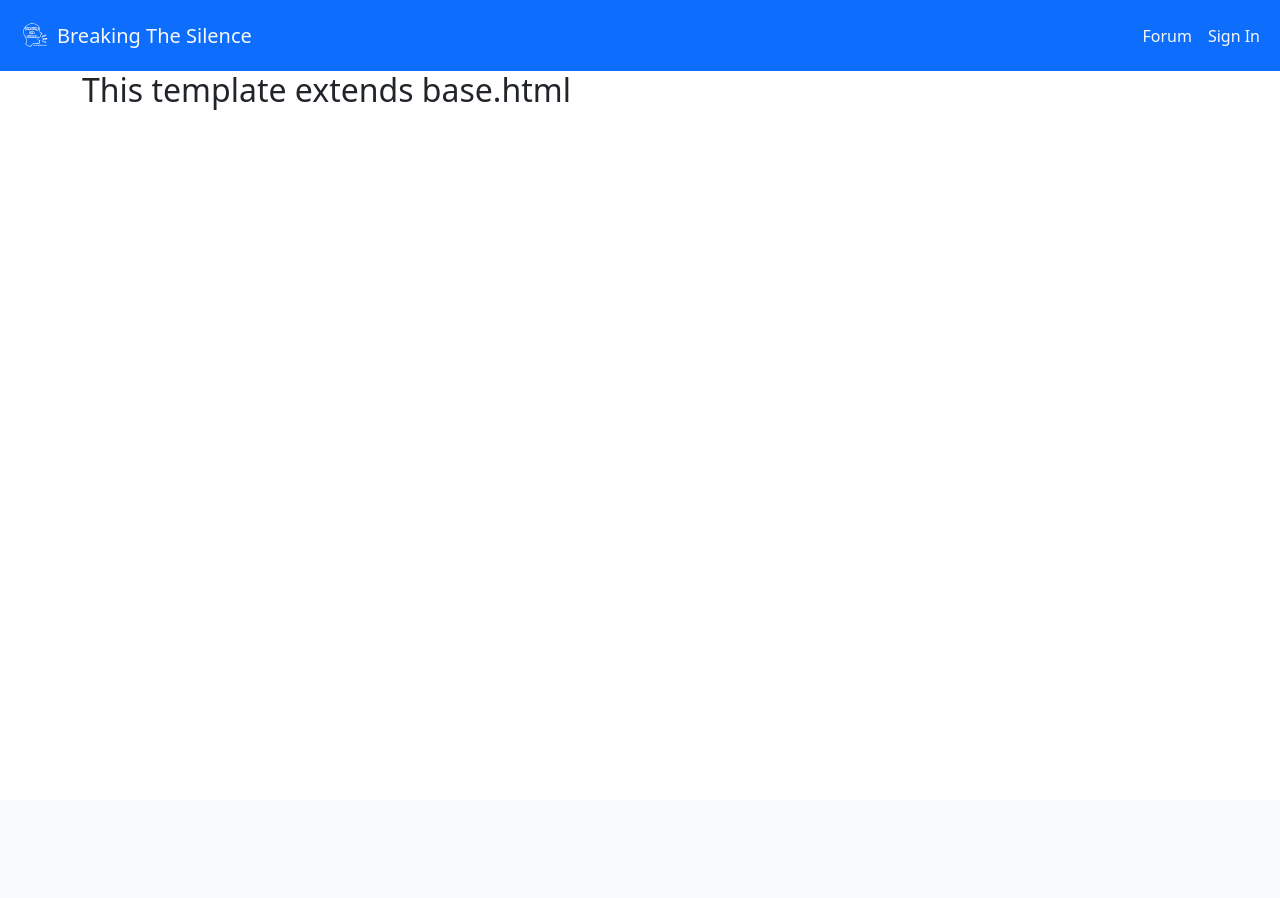
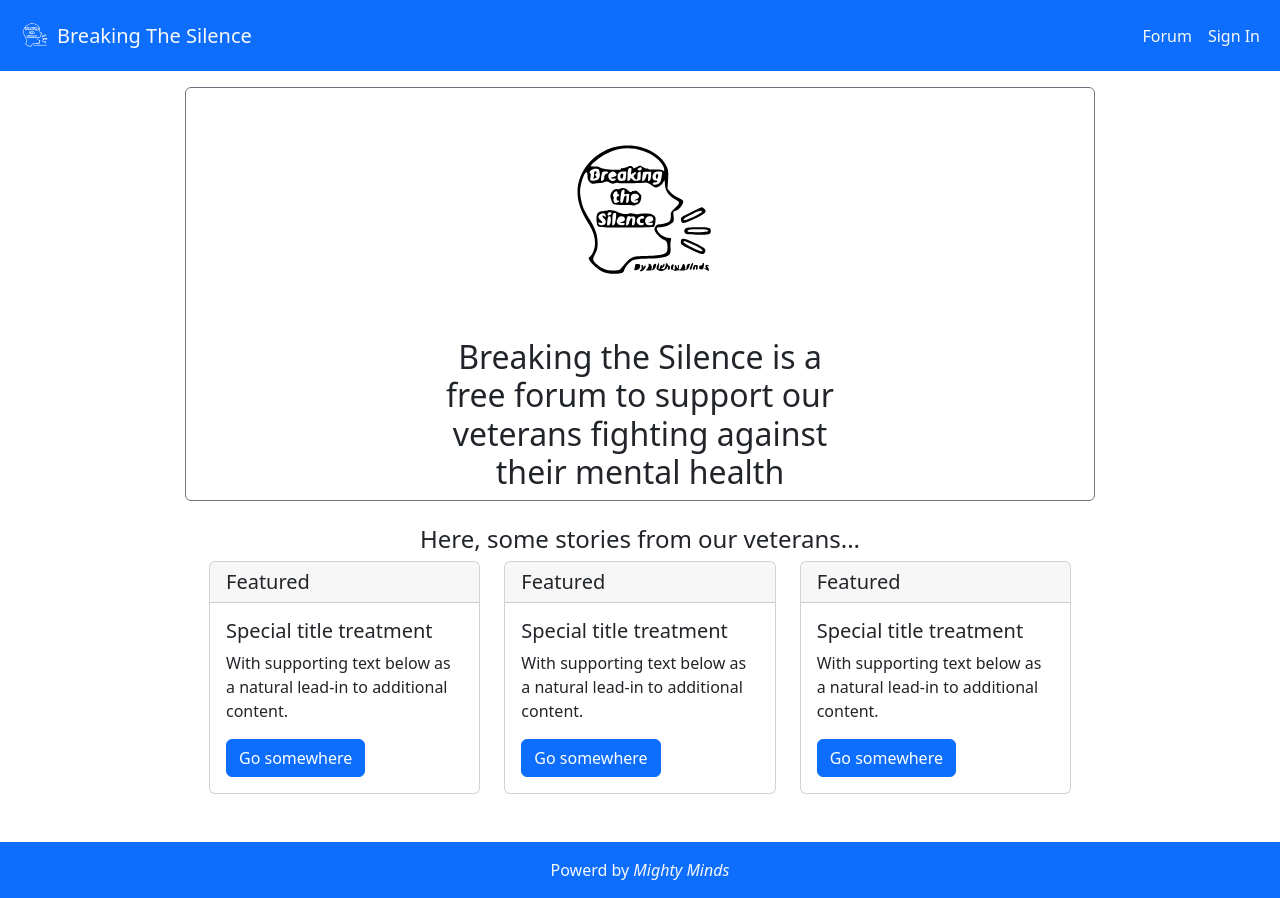
Before and after one commit to Edb83/breaking-the-silence, a Django app: page / in a window 1280 px wide. Before the commit the page ends 110 px from the top, so only its background shows below. Run offline with Django 4.2, Linux system fonts and the light colour scheme.

Commit message:
added some static data in home page, and footer added on all views

```diff
--- a/home/templates/home/home.html
+++ b/home/templates/home/home.html
@@ -3,5 +3,63 @@
 {% block title %} - Home{%  endblock%}
 
 {% block content %}
-    <h2>This template extends base.html</h2>
+<div class="container mt-3">
+
+    <div class="container col-lg-10 text-center border border-secondary rounded">
+        <div>
+            <img src="/static/img/brand_logo.svg" alt="" height="250" width="250">
+        </div>
+        <div class="container col-lg-6 text-center">
+            <h2 >Breaking the Silence is a free forum to support our veterans fighting against their mental health</h2>
+        </div>
+    </div>
+
+    <div class="container col-lg-10 mt-4">
+        <div class="container text-center">
+            <h4>Here, some stories from our veterans...</h4>
+        </div>
+
+        <div class="container">
+            <div class="row">
+                <div class="col-lg-4">
+                        <div class="card">
+                            <h5 class="card-header">Featured</h5>
+                            <div class="card-body">
+                            <h5 class="card-title">Special title treatment</h5>
+                            <p class="card-text">With supporting text below as a natural lead-in to additional content.</p>
+                            <a href="#" class="btn btn-primary">Go somewhere</a>
+                        </div>
+                    </div>
+                </div>
+
+                <div class="col-lg-4">
+                    <div class="card">
+                        <h5 class="card-header">Featured</h5>
+                        <div class="card-body">
+                        <h5 class="card-title">Special title treatment</h5>
+                        <p class="card-text">With supporting text below as a natural lead-in to additional content.</p>
+                        <a href="#" class="btn btn-primary">Go somewhere</a>
+                        </div>
+                    </div>
+                </div>
+
+
+                <div class="col-lg-4">
+                    <div class="card">
+                        <h5 class="card-header">Featured</h5>
+                        <div class="card-body">
+                        <h5 class="card-title">Special title treatment</h5>
+                        <p class="card-text">With supporting text below as a natural lead-in to additional content.</p>
+                        <a href="#" class="btn btn-primary">Go somewhere</a>
+                        </div>
+                    </div>
+                </div>
+
+            </div>
+        </div>
+    </div>
+
+
+</div>
+
 {% endblock %}
--- a/templates/allauth/account/base.html
+++ b/templates/allauth/account/base.html
@@ -70,5 +70,8 @@
     {% endblock %}
     {% block extra_body %}
     {% endblock %}
+
+    <footer class="bg-primary col-lg-12 text-light text-center mt-5 p-3">Powerd by <i class="strong">Mighty Minds</i></footer>
+
   </body>
 </html>
--- a/templates/allauth/account/logout.html
+++ b/templates/allauth/account/logout.html
@@ -5,7 +5,8 @@
 {% block head_title %}{% trans "Sign Out" %}{% endblock %}
 
 {% block content %}
-<h1>{% trans "Sign Out" %}</h1>
+<div class="container mt-3">
+  <h2>{% trans "Sign Out" %}</h2>
 
   <p>{% trans 'Are you sure you want to sign out?' %}</p>
 
@@ -14,8 +15,9 @@
     {% if redirect_field_value %}
     <input type="hidden" name="{{ redirect_field_name }}" value="{{ redirect_field_value }}"/>
     {% endif %}
-  <button type="submit">{% trans 'Sign Out' %}</button>
+    <button class="btn btn-outline-danger" type="submit">{% trans 'Sign Out' %}</button>
   </form>
+</div>
 
 
 {% endblock %}
--- a/templates/base.html
+++ b/templates/base.html
@@ -56,5 +56,7 @@
         integrity="sha384-kenU1KFdBIe4zVF0s0G1M5b4hcpxyD9F7jL+jjXkk+Q2h455rYXK/7HAuoJl+0I4"
         crossorigin="anonymous">
     </script>
+
+    <footer class="bg-primary col-lg-12 text-light text-center mt-5 p-3">Powerd by <i class="strong">Mighty Minds</i></footer>
 </body>
 </html>
```
Also changed, not shown: templates/allauth/account/email.html (+12 -8 lines). Lines whose indentation alone changed are shown as unchanged.
